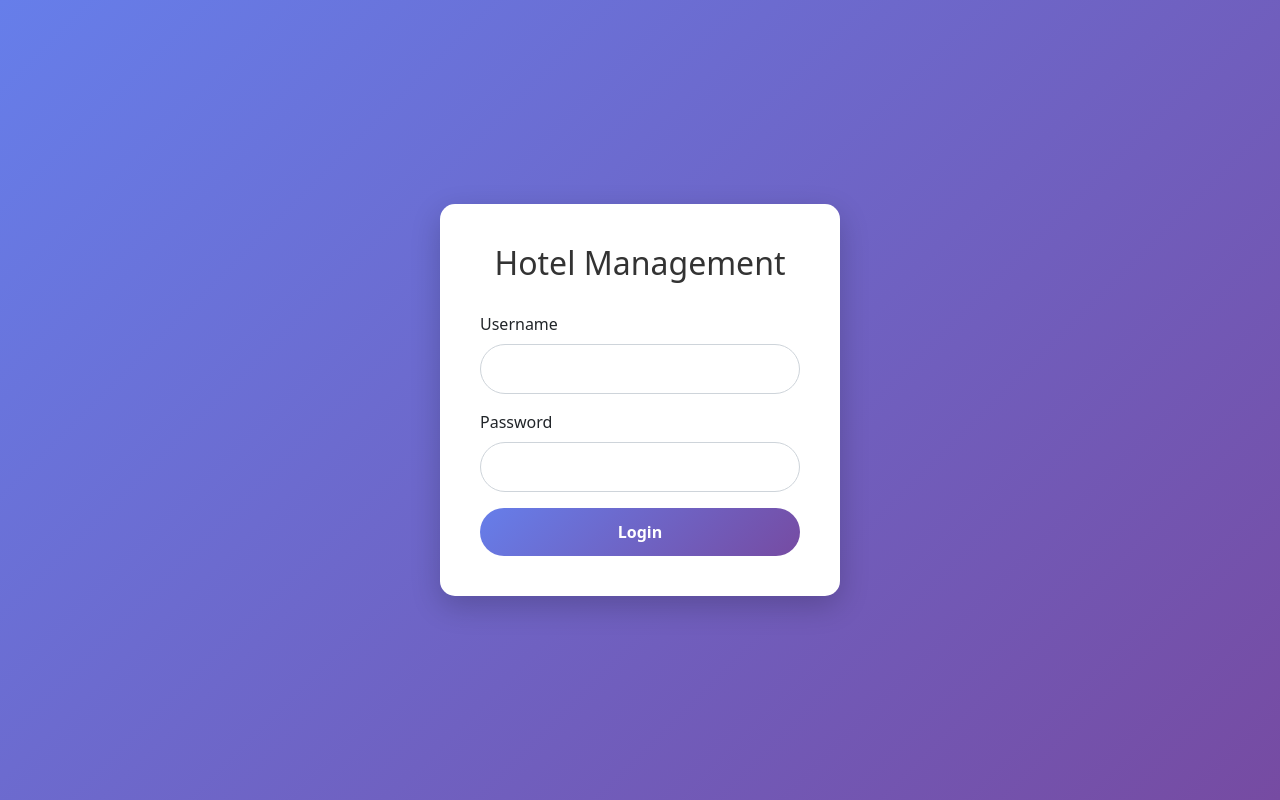
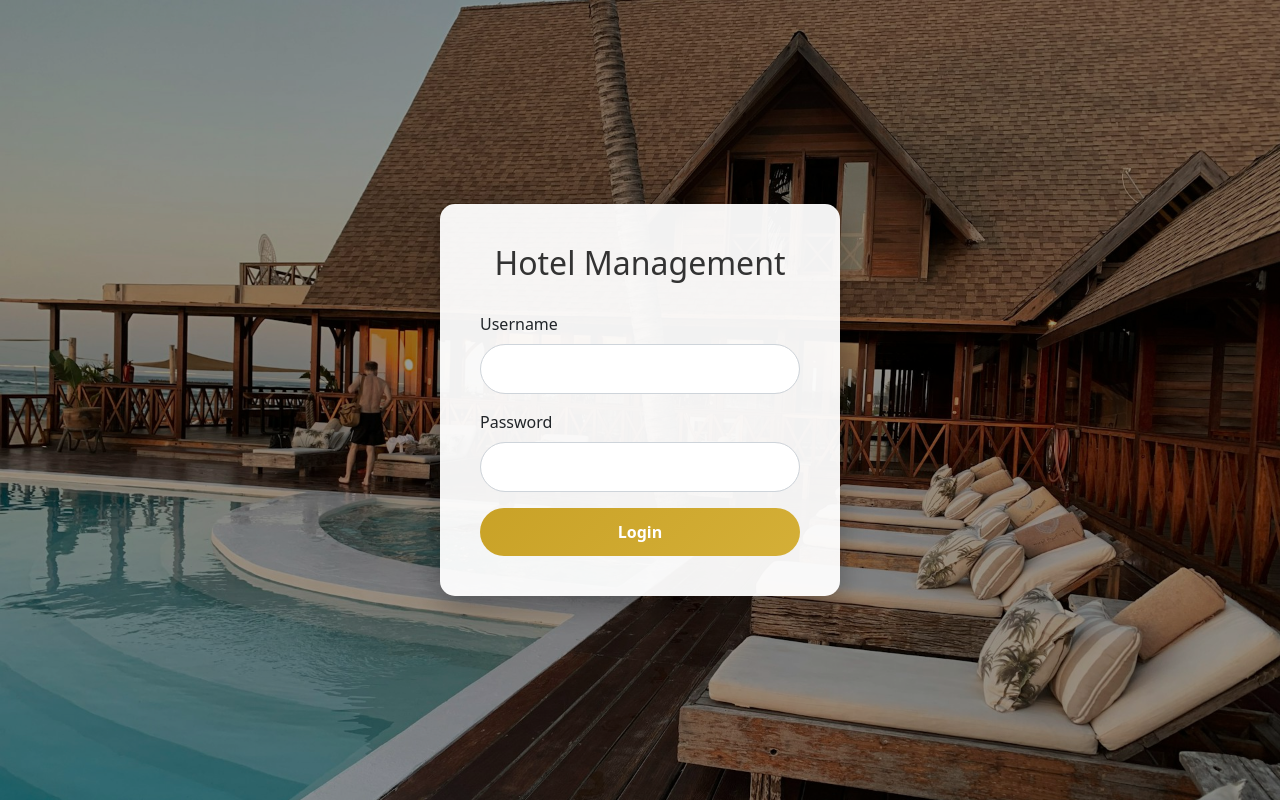
Before and after one commit to kompheakkeo1111-creator/Frontendsystemhotel, a PHP site: page /login in a window 1280 px wide. Run offline with PHP 8.4, Linux system fonts and the light colour scheme; data comes from the database, SQL or seed files in the repository.

Commit message:
Update login background to hotel image

```diff
--- a/backend/Views/login/index.php
+++ b/backend/Views/login/index.php
@@ -7,19 +7,32 @@
     <link href="https://cdn.jsdelivr.net/npm/bootstrap@5.1.3/dist/css/bootstrap.min.css" rel="stylesheet">
     <style>
         body {
-            background: linear-gradient(135deg, #667eea 0%, #764ba2 100%);
+            background: url('assets/img/hotel-login-bg.jpg') no-repeat center center fixed;
+            background-size: cover;
             height: 100vh;
             display: flex;
             align-items: center;
             justify-content: center;
+            position: relative;
+        }
+        body::before {
+            content: '';
+            position: absolute;
+            top: 0;
+            left: 0;
+            width: 100%;
+            height: 100%;
+            background: rgba(0, 0, 0, 0.4);
         }
         .login-card {
-            background: white;
+            background: rgba(255, 255, 255, 0.95);
             padding: 40px;
             border-radius: 15px;
-            box-shadow: 0 10px 30px rgba(0,0,0,0.2);
+            box-shadow: 0 10px 30px rgba(0,0,0,0.3);
             width: 100%;
             max-width: 400px;
+            position: relative;
+            z-index: 1;
         }
         .login-card h2 {
             text-align: center;
@@ -33,7 +46,7 @@
         .btn-login {
             border-radius: 25px;
             padding: 12px;
-            background: linear-gradient(135deg, #667eea 0%, #764ba2 100%);
+            background: linear-gradient(135deg, #c9a227 0%, #d4af37 100%);
             border: none;
             color: white;
             width: 100%;
@@ -42,6 +55,7 @@
         .btn-login:hover {
             transform: translateY(-2px);
             box-shadow: 0 5px 15px rgba(0,0,0,0.3);
+            background: linear-gradient(135deg, #b8912a 0%, #c9a227 100%);
         }
     </style>
 </head>
--- a/backend/config.php
+++ b/backend/config.php
@@ -1,9 +1,12 @@
 <?php
-// Database configuration - InfinityFree hosting
-define('DB_HOST', 'sql105.infinityfree.com');
-define('DB_USER', 'if0_42865773');
-define('DB_PASS', 'YIfvzeJH4d');
-define('DB_NAME', 'if0_42865773_hotel_management_system');
+// Suppress deprecation warnings for PHP 8.2+
+error_reporting(E_ALL & ~E_DEPRECATED);
+
+// Database configuration - Local WAMP
+define('DB_HOST', 'localhost');
+define('DB_USER', 'root');
+define('DB_PASS', '');
+define('DB_NAME', 'hotel_management');
 
 // Application configuration
 define('APP_NAME', 'Hotel Management System');
```
Also changed, not shown: backend/assets/img/hotel-login-bg.jpg (added).
